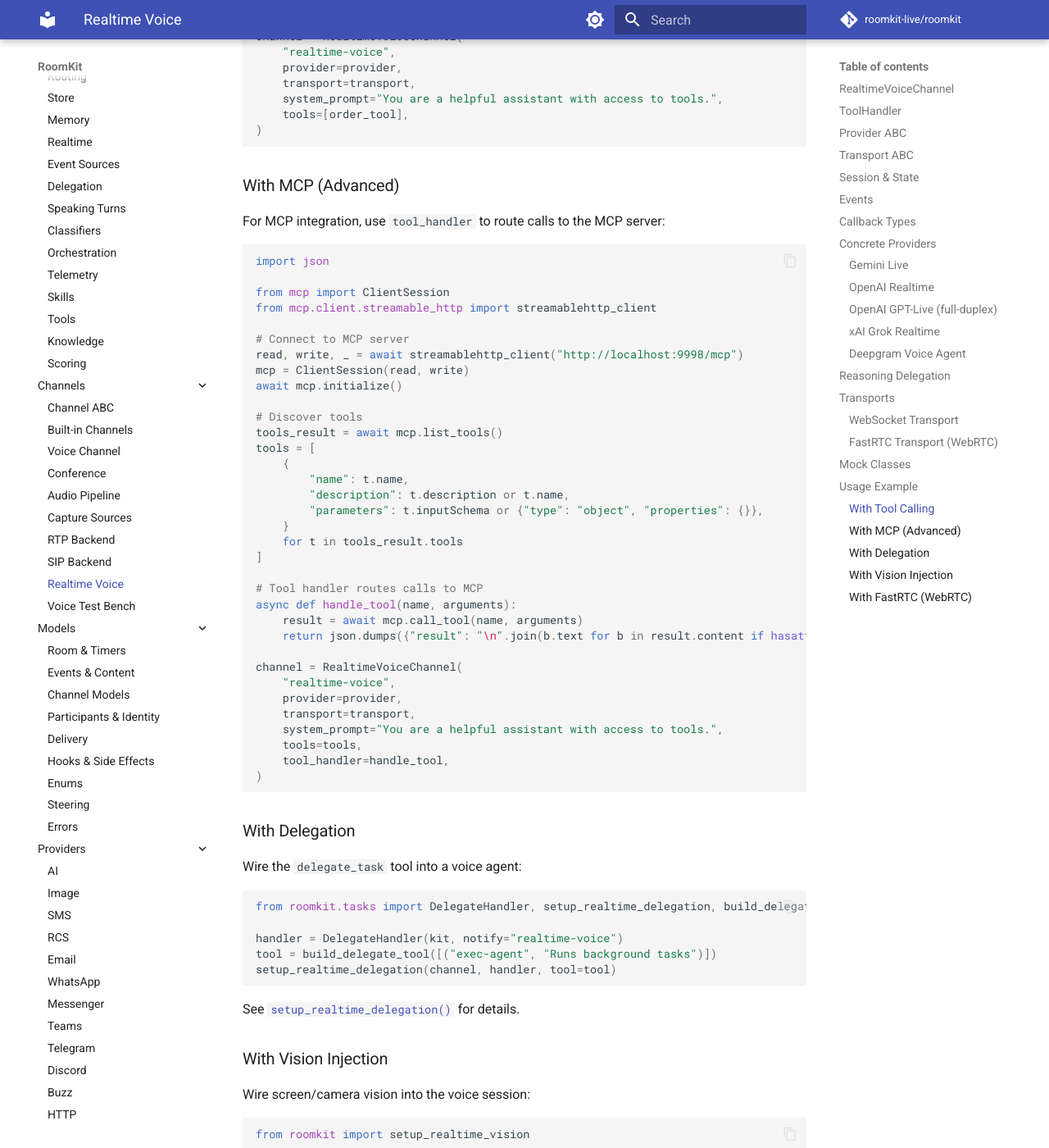
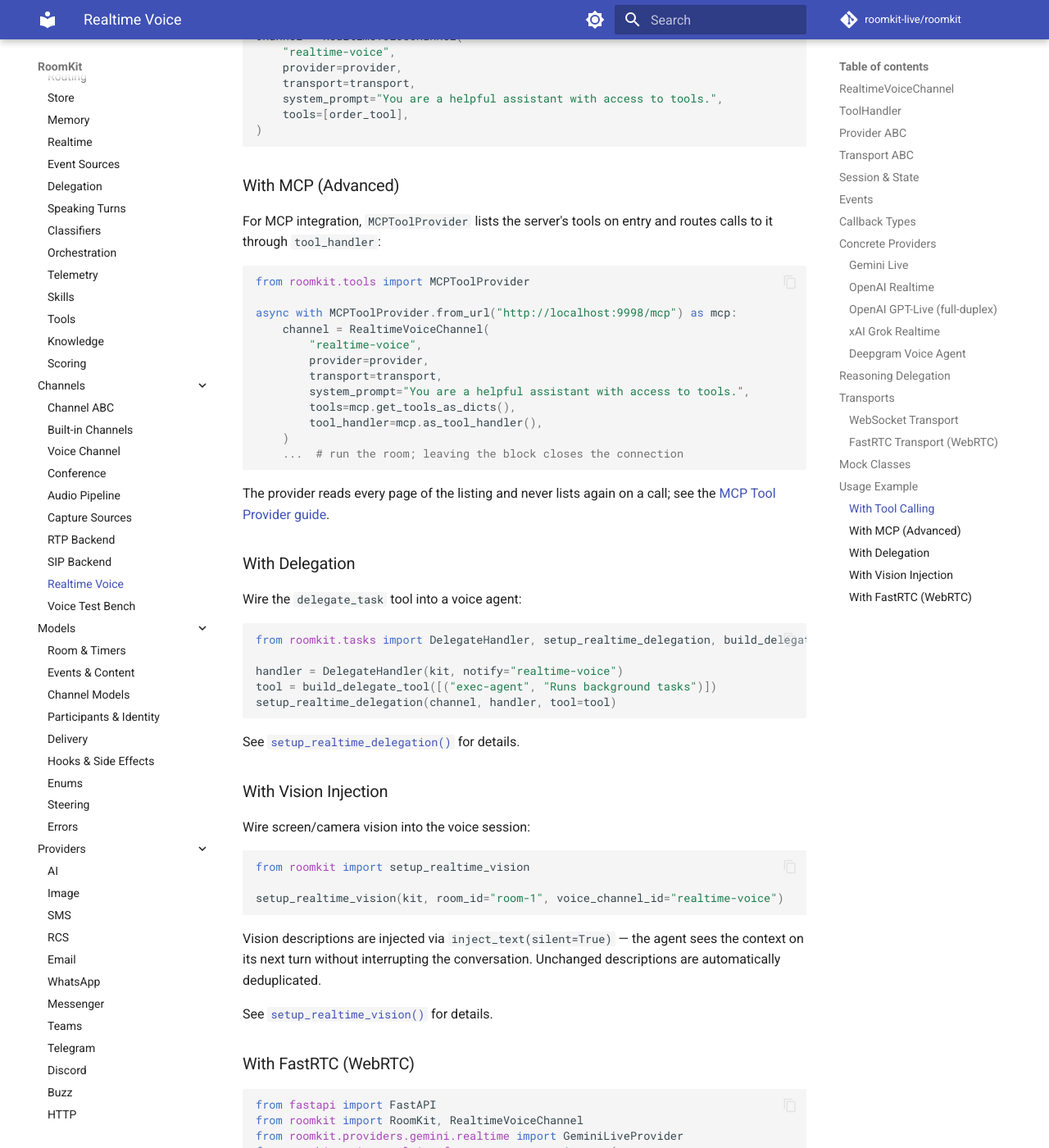
Before and after one commit to roomkit-live/roomkit-docs, an MkDocs documentation site: the page built from docs/api/providers-realtime-voice.md, in a window 1280 px wide and 1400 px high, scrolled down 9692 px. Shown: the whole window at 82% size. Built offline with MkDocs 1.6.1 and Material for MkDocs 9.7.7, drawn with Linux system fonts in a browser that asks for light colours; comment, search, counter and statistics services are not loaded.

Commit message:
docs(mcp): per review, the realtime snippet uses MCPToolProvider, a broken result fails the call, mocks answer send_request (RMK-662)

````diff
--- a/docs/api/providers-realtime-voice.md
+++ b/docs/api/providers-realtime-voice.md
@@ -334,44 +334,24 @@ channel = RealtimeVoiceChannel(
 
 ### With MCP (Advanced)
 
-For MCP integration, use `tool_handler` to route calls to the MCP server:
+For MCP integration, `MCPToolProvider` lists the server's tools on entry and routes calls to it through `tool_handler`:
 
 ```python
-import json
+from roomkit.tools import MCPToolProvider
 
-from mcp import ClientSession
-from mcp.client.streamable_http import streamablehttp_client
+async with MCPToolProvider.from_url("http://localhost:9998/mcp") as mcp:
+    channel = RealtimeVoiceChannel(
+        "realtime-voice",
+        provider=provider,
+        transport=transport,
+        system_prompt="You are a helpful assistant with access to tools.",
+        tools=mcp.get_tools_as_dicts(),
+        tool_handler=mcp.as_tool_handler(),
+    )
+    ...  # run the room; leaving the block closes the connection
+```
 
-# Connect to MCP server
-read, write, _ = await streamablehttp_client("http://localhost:9998/mcp")
-mcp = ClientSession(read, write)
-await mcp.initialize()
-
-# Discover tools
-tools_result = await mcp.list_tools()
-tools = [
-    {
-        "name": t.name,
-        "description": t.description or t.name,
-        "parameters": t.inputSchema or {"type": "object", "properties": {}},
-    }
-    for t in tools_result.tools
-]
-
-# Tool handler routes calls to MCP
-async def handle_tool(name, arguments):
-    result = await mcp.call_tool(name, arguments)
-    return json.dumps({"result": "\n".join(b.text for b in result.content if hasattr(b, "text"))})
-
-channel = RealtimeVoiceChannel(
-    "realtime-voice",
-    provider=provider,
-    transport=transport,
-    system_prompt="You are a helpful assistant with access to tools.",
-    tools=tools,
-    tool_handler=handle_tool,
-)
-```
+The provider reads every page of the listing and never lists again on a call; see the [MCP Tool Provider guide](../guides/mcp-tool-provider.md).
 
 ### With Delegation
 
````
Also changed, not shown: docs/features.md (+3 -3 lines), docs/guides/mcp-tool-provider.md (+3 -3 lines).
